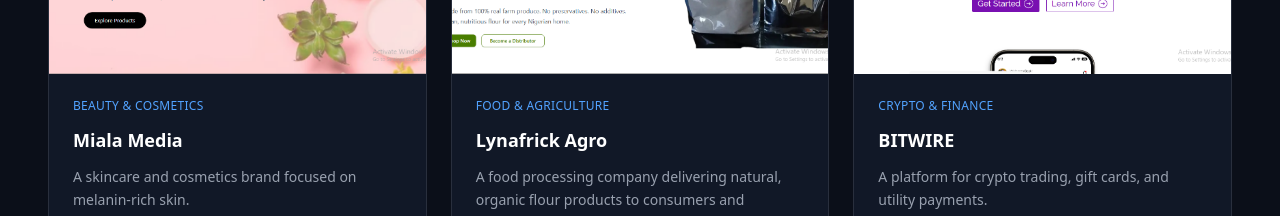
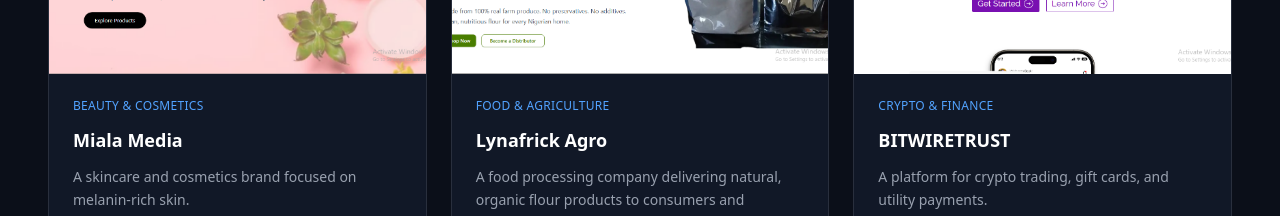
Before and after one commit to 080Evelyn/Lynogtech, a React (Vite) app: page / in a window 1280 px wide. Shown: the part 2620-2836 px from the top of the page. Built offline with nearby package versions, Linux system fonts and the light colour scheme.

Commit message:
git correct

```diff
--- a/src/ui/Products.jsx
+++ b/src/ui/Products.jsx
@@ -59,7 +59,7 @@
   },
   {
     id: 6,
-    name: "BITWIRE",
+    name: "BITWIRETRUST",
     category: "Crypto & Finance",
     desc: "A platform for crypto trading, gift cards, and utility payments.",
     image: bitwireImg,
```
